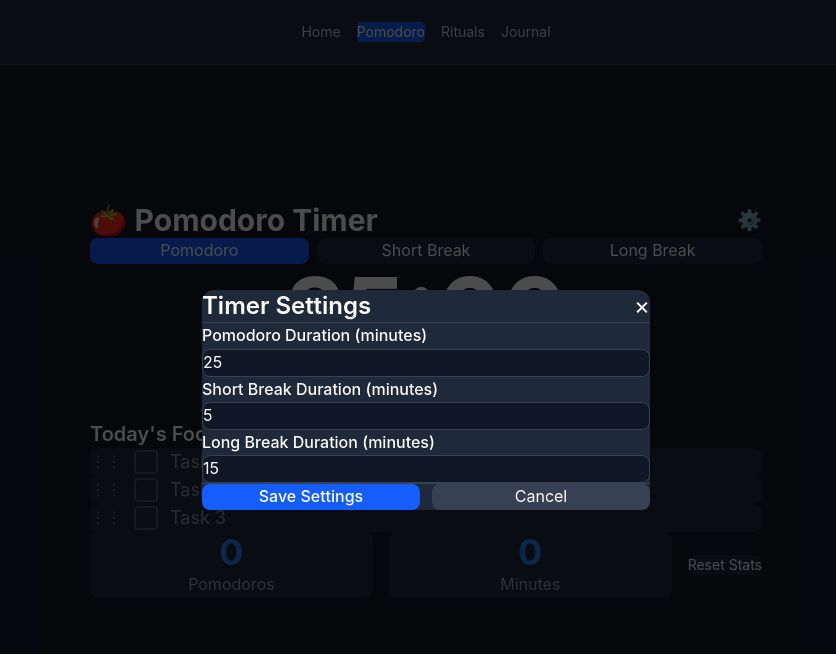
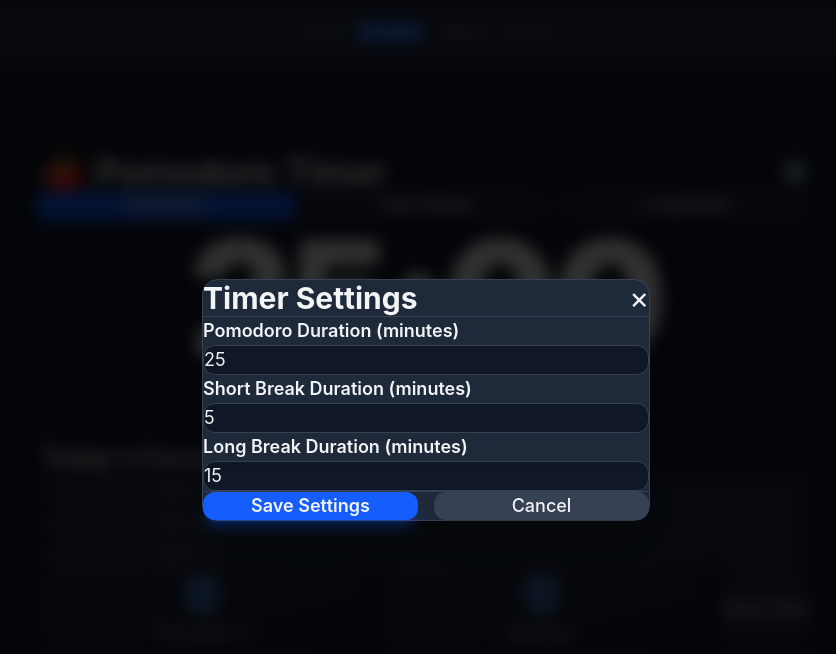
Before and after one commit to danialzmalik/danialnoe, an Astro site in the folder site/: page /pomodoro in a window 1280 px wide. Both pictures are taken after a click on the button "⚙️". Shown: the whole page, without its empty margins (214-1050 px from the left). Built offline with nearby package versions, Linux system fonts and the light colour scheme; Astro itself is replaced by a stand-in of ours.

Commit message:
trying to add spaces but its abysmal. doesnt work. probably will scrap this whole branch

```diff
--- a/site/src/components/PomodoroTimer.tsx
+++ b/site/src/components/PomodoroTimer.tsx
@@ -304,13 +304,13 @@ export default function PomodoroTimer() {
   }, [timeLeft]);
 
   return (
-    <div className="w-full max-w-2xl mx-auto">
+    <div className="w-full max-w-3xl mx-auto px-6 py-8">
       {/* Header */}
-      <div className="flex items-center justify-between mb-8">
-        <h1 className="text-3xl font-bold">🍅 Pomodoro Timer</h1>
+      <div className="flex items-center justify-between mb-32">
+        <h1 className="text-4xl font-bold">🍅 Pomodoro Timer</h1>
         <button
           onClick={() => setShowSettings(true)}
-          className="p-2 hover:bg-gray-800 rounded-lg transition text-xl"
+          className="p-3 hover:bg-gray-800 rounded-lg transition-all text-2xl shadow-md hover:shadow-lg hover:scale-105"
           title="Settings"
         >
           ⚙️
@@ -318,15 +318,15 @@ export default function PomodoroTimer() {
       </div>
 
       {/* Mode Selector */}
-      <div className="flex gap-2 mb-8">
+      <div className="flex gap-3 mb-20">
         {(['pomodoro', 'shortBreak', 'longBreak'] as TimerMode[]).map(m => (
           <button
             key={m}
             onClick={() => switchMode(m)}
-            className={`flex-1 py-2 px-4 rounded-lg transition ${
+            className={`flex-1 py-3 px-6 rounded-lg font-medium transition-all shadow-md hover:shadow-lg ${
               mode === m
-                ? 'bg-blue-600 text-white'
-                : 'bg-gray-800 hover:bg-gray-700'
+                ? 'bg-blue-600 text-white shadow-blue-600/50 scale-105'
+                : 'bg-gray-800 hover:bg-gray-700 hover:scale-102'
             }`}
           >
             {m === 'pomodoro' ? 'Pomodoro' : m === 'shortBreak' ? 'Short Break' : 'Long Break'}
@@ -335,29 +335,31 @@ export default function PomodoroTimer() {
       </div>
 
       {/* Timer Display */}
-      <div className="text-center mb-8">
-        <div className="text-8xl font-bold mb-4">{formatTime(timeLeft)}</div>
-        <div className="text-2xl text-gray-400">{getTimerLabel()}</div>
+      <div className="text-center mb-24 py-12">
+        <div className="text-[10rem] font-black mb-8 leading-none tracking-tight" style={{ textShadow: '0 4px 12px rgba(0,0,0,0.3)' }}>
+          {formatTime(timeLeft)}
+        </div>
+        <div className="text-3xl font-medium text-gray-300">{getTimerLabel()}</div>
       </div>
 
       {/* Controls */}
-      <div className="flex gap-4 justify-center mb-12">
+      <div className="flex gap-4 justify-center mb-24">
         <button
           onClick={isRunning ? pauseTimer : startTimer}
-          className="px-8 py-3 bg-blue-600 hover:bg-blue-700 rounded-lg transition text-lg font-medium"
+          className="px-10 py-4 bg-blue-600 hover:bg-blue-700 rounded-xl transition-all text-xl font-semibold shadow-lg shadow-blue-600/30 hover:shadow-xl hover:shadow-blue-600/50 hover:scale-105"
         >
           {isRunning ? 'Pause' : 'Start'}
         </button>
         <button
           onClick={resetTimer}
-          className="px-8 py-3 bg-gray-800 hover:bg-gray-700 rounded-lg transition"
+          className="px-10 py-4 bg-gray-800 hover:bg-gray-700 rounded-xl transition-all text-xl font-medium shadow-lg hover:shadow-xl hover:scale-105"
         >
           Reset
         </button>
         {isRunning && mode === 'pomodoro' && (
           <button
             onClick={endEarly}
-            className="px-6 py-3 bg-red-600 hover:bg-red-700 rounded-lg transition"
+            className="px-8 py-4 bg-red-600 hover:bg-red-700 rounded-xl transition-all text-xl font-medium shadow-lg shadow-red-600/30 hover:shadow-xl hover:shadow-red-600/50 hover:scale-105"
           >
             End Early
           </button>
@@ -365,9 +367,9 @@ export default function PomodoroTimer() {
       </div>
 
       {/* Tasks */}
-      <div className="mb-8">
-        <h2 className="text-xl font-semibold mb-4">Today's Focus Tasks</h2>
-        <div className="space-y-3">
+      <div className="mb-20">
+        <h2 className="text-2xl font-bold mb-8">Today's Focus Tasks</h2>
+        <div className="space-y-6">
           {tasks.map((task, index) => (
             <div
               key={task.id}
@@ -375,24 +377,24 @@ export default function PomodoroTimer() {
               onDragStart={() => handleDragStart(task.id)}
               onDragOver={(e) => handleDragOver(e, task.id)}
               onDragEnd={handleDragEnd}
-              className={`flex items-center gap-3 p-4 rounded-lg transition cursor-move ${
+              className={`flex items-center gap-5 p-8 rounded-xl transition-all cursor-move shadow-md hover:shadow-lg ${
                 !task.completed && task.text.trim() && task === getActiveTask()
-                  ? 'bg-blue-900/30 border-2 border-blue-600'
-                  : 'bg-gray-800'
+                  ? 'bg-blue-900/40 border-2 border-blue-500 shadow-blue-500/20 ring-2 ring-blue-400/30'
+                  : 'bg-gray-800 border-2 border-transparent hover:border-gray-700'
               } ${task.completed ? 'opacity-60' : ''} ${
-                draggedTaskId === task.id ? 'opacity-50' : ''
+                draggedTaskId === task.id ? 'opacity-50 scale-95' : ''
               }`}
             >
-              <div className="text-gray-500 cursor-grab active:cursor-grabbing">⋮⋮</div>
+              <div className="text-gray-500 text-xl cursor-grab active:cursor-grabbing select-none" style={{ lineHeight: '1' }}>⋮⋮</div>
               <button
                 onClick={() => toggleTaskComplete(task.id)}
-                className={`flex-shrink-0 w-6 h-6 rounded border-2 flex items-center justify-center transition ${
+                className={`flex-shrink-0 w-7 h-7 rounded-md border-2 flex items-center justify-center transition-all ${
                   task.completed
-                    ? 'bg-blue-600 border-blue-600'
-                    : 'border-gray-600 hover:border-gray-500'
+                    ? 'bg-blue-600 border-blue-600 shadow-md'
+                    : 'border-gray-600 hover:border-blue-500 hover:bg-gray-700'
                 }`}
               >
-                {task.completed && '✓'}
+                {task.completed && <span className="text-lg">✓</span>}
               </button>
               <input
                 type="text"
@@ -410,22 +412,22 @@ export default function PomodoroTimer() {
       </div>
 
       {/* Stats */}
-      <div className="flex gap-4 items-center justify-center">
-        <div className="flex-1 bg-gray-800 rounded-lg p-6 text-center">
-          <div className="text-4xl font-bold text-blue-500 mb-2">
+      <div className="flex gap-5 items-stretch">
+        <div className="flex-1 bg-gradient-to-br from-gray-800 to-gray-900 rounded-xl p-8 text-center shadow-lg border border-gray-700">
+          <div className="text-5xl font-black text-blue-400 mb-3">
             {stats.pomodorosCompleted}
           </div>
-          <div className="text-gray-400">Pomodoros</div>
+          <div className="text-gray-400 text-lg font-medium">Pomodoros</div>
         </div>
-        <div className="flex-1 bg-gray-800 rounded-lg p-6 text-center">
-          <div className="text-4xl font-bold text-blue-500 mb-2">
+        <div className="flex-1 bg-gradient-to-br from-gray-800 to-gray-900 rounded-xl p-8 text-center shadow-lg border border-gray-700">
+          <div className="text-5xl font-black text-blue-400 mb-3">
             {stats.totalMinutes}
           </div>
-          <div className="text-gray-400">Minutes</div>
+          <div className="text-gray-400 text-lg font-medium">Minutes</div>
         </div>
         <button
           onClick={resetStats}
-          className="px-4 py-2 bg-gray-800 hover:bg-gray-700 rounded-lg transition text-sm"
+          className="px-6 py-3 bg-gray-800 hover:bg-gray-700 rounded-xl transition-all font-medium shadow-md hover:shadow-lg border border-gray-700 hover:scale-105"
         >
           Reset Stats
         </button>
@@ -468,61 +470,61 @@ function SettingsModal({
   };
 
   return (
-    <div className="fixed inset-0 bg-black/70 flex items-center justify-center z-50 p-4">
-      <div className="bg-gray-800 rounded-xl w-full max-w-md">
-        <div className="flex items-center justify-between p-6 border-b border-gray-700">
-          <h2 className="text-2xl font-semibold">Timer Settings</h2>
-          <button onClick={onClose} className="hover:bg-gray-700 p-1 rounded text-2xl">
+    <div className="fixed inset-0 bg-black/80 backdrop-blur-sm flex items-center justify-center z-50 p-4">
+      <div className="bg-gray-800 rounded-2xl w-full max-w-md shadow-2xl border border-gray-700">
+        <div className="flex items-center justify-between p-8 border-b border-gray-700">
+          <h2 className="text-3xl font-bold">Timer Settings</h2>
+          <button onClick={onClose} className="hover:bg-gray-700 p-2 rounded-lg text-3xl transition-all hover:scale-110">
             ×
           </button>
         </div>
 
-        <div className="p-6 space-y-6">
+        <div className="p-8 space-y-6">
           <div>
-            <label className="block mb-2 font-medium">Pomodoro Duration (minutes)</label>
+            <label className="block mb-3 font-semibold text-lg">Pomodoro Duration (minutes)</label>
             <input
               type="number"
               min="1"
               max="60"
               value={pomodoro}
               onChange={(e) => setPomodoro(Number(e.target.value))}
-              className="w-full px-4 py-2 bg-gray-900 border border-gray-700 rounded-lg outline-none focus:border-blue-500"
+              className="w-full px-5 py-3 bg-gray-900 border border-gray-700 rounded-xl outline-none focus:border-blue-500 focus:ring-2 focus:ring-blue-500/30 transition-all text-lg shadow-inner"
             />
           </div>
           <div>
-            <label className="block mb-2 font-medium">Short Break Duration (minutes)</label>
+            <label className="block mb-3 font-semibold text-lg">Short Break Duration (minutes)</label>
             <input
               type="number"
               min="1"
               max="30"
               value={shortBreak}
               onChange={(e) => setShortBreak(Number(e.target.value))}
-              className="w-full px-4 py-2 bg-gray-900 border border-gray-700 rounded-lg outline-none focus:border-blue-500"
+              className="w-full px-5 py-3 bg-gray-900 border border-gray-700 rounded-xl outline-none focus:border-blue-500 focus:ring-2 focus:ring-blue-500/30 transition-all text-lg shadow-inner"
             />
           </div>
           <div>
-            <label className="block mb-2 font-medium">Long Break Duration (minutes)</label>
+            <label className="block mb-3 font-semibold text-lg">Long Break Duration (minutes)</label>
             <input
               type="number"
               min="1"
               max="60"
               value={longBreak}
               onChange={(e) => setLongBreak(Number(e.target.value))}
-              className="w-full px-4 py-2 bg-gray-900 border border-gray-700 rounded-lg outline-none focus:border-blue-500"
+              className="w-full px-5 py-3 bg-gray-900 border border-gray-700 rounded-xl outline-none focus:border-blue-500 focus:ring-2 focus:ring-blue-500/30 transition-all text-lg shadow-inner"
             />
           </div>
         </div>
 
-        <div className="flex gap-3 p-6 border-t border-gray-700">
+        <div className="flex gap-4 p-8 border-t border-gray-700">
           <button
             onClick={handleSave}
-            className="flex-1 py-2 bg-blue-600 hover:bg-blue-700 rounded-lg transition font-medium"
+            className="flex-1 py-3 bg-blue-600 hover:bg-blue-700 rounded-xl transition-all font-semibold text-lg shadow-lg shadow-blue-600/30 hover:shadow-xl hover:scale-105"
           >
             Save Settings
           </button>
           <button
             onClick={onClose}
-            className="flex-1 py-2 bg-gray-700 hover:bg-gray-600 rounded-lg transition"
+            className="flex-1 py-3 bg-gray-700 hover:bg-gray-600 rounded-xl transition-all font-medium text-lg shadow-lg hover:shadow-xl hover:scale-105"
           >
             Cancel
           </button>
--- a/site/src/pages/pomodoro.astro
+++ b/site/src/pages/pomodoro.astro
@@ -4,5 +4,57 @@ import PomodoroTimer from '../components/PomodoroTimer';
 ---
 
 <BaseLayout title="Pomodoro Timer - Danial Noe">
-  <PomodoroTimer client:load />
+  <div class="pomodoro-page">
+    <PomodoroTimer client:load />
+  </div>
 </BaseLayout>
+
+<style is:global>
+  .pomodoro-page {
+    width: 100%;
+    min-height: calc(100vh - 4rem);
+    background-color: #111827;
+    color: #f3f4f6;
+    display: flex;
+    align-items: center;
+    justify-content: center;
+  }
+
+  /* Override BaseLayout centering constraints */
+  body:has(.pomodoro-page) main {
+    display: flex !important;
+    align-items: center !important;
+    justify-content: center !important;
+    padding: 2rem 0 !important;
+    min-height: 100vh;
+  }
+
+  /* Add spacing between sections - force override global reset */
+  .pomodoro-page > div > div:nth-child(1) {
+    margin-bottom: 8rem !important; /* Header spacing */
+  }
+
+  .pomodoro-page > div > div:nth-child(2) {
+    margin-bottom: 5rem !important; /* Mode selector spacing */
+  }
+
+  .pomodoro-page > div > div:nth-child(3) {
+    margin-bottom: 6rem !important; /* Timer display spacing */
+    padding-top: 3rem !important;
+    padding-bottom: 3rem !important;
+  }
+
+  .pomodoro-page > div > div:nth-child(4) {
+    margin-bottom: 6rem !important; /* Controls spacing */
+  }
+
+  .pomodoro-page > div > div:nth-child(5) {
+    margin-bottom: 5rem !important; /* Tasks section spacing */
+  }
+
+  /* Add spacing to individual task items */
+  .pomodoro-page > div > div:nth-child(5) > div:nth-child(2) > div {
+    padding: 2rem !important;
+    margin-bottom: 1.5rem !important;
+  }
+</style>
```
